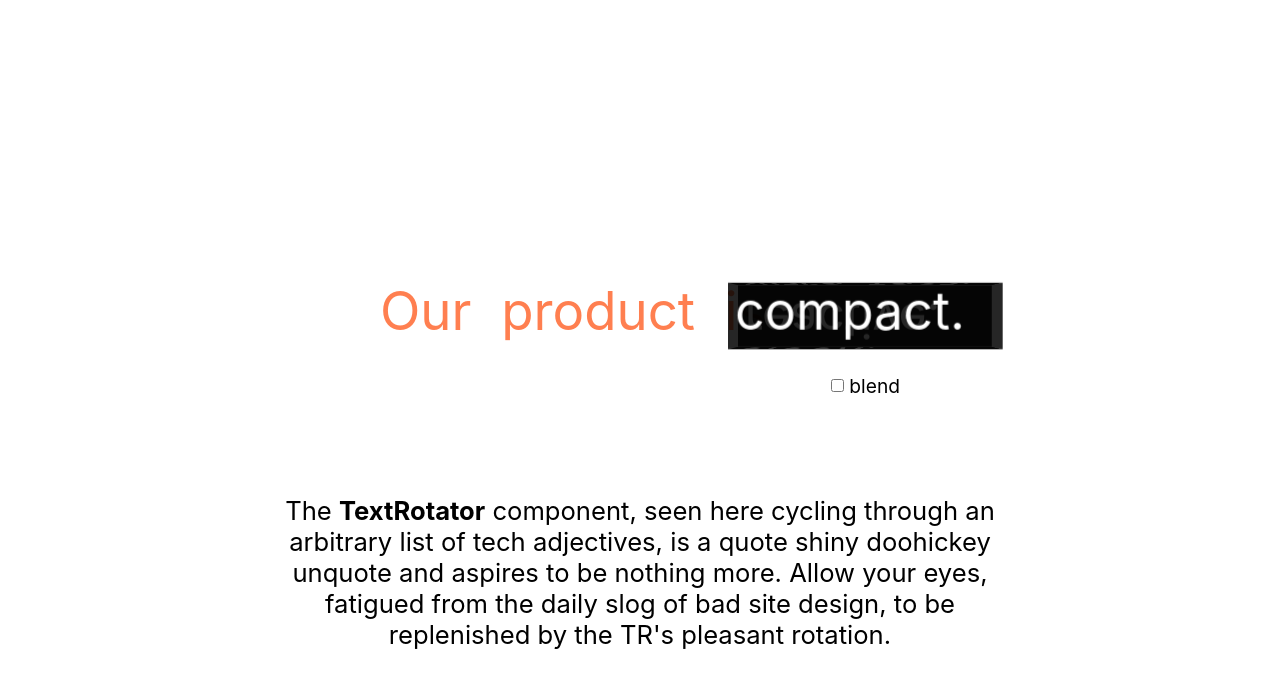
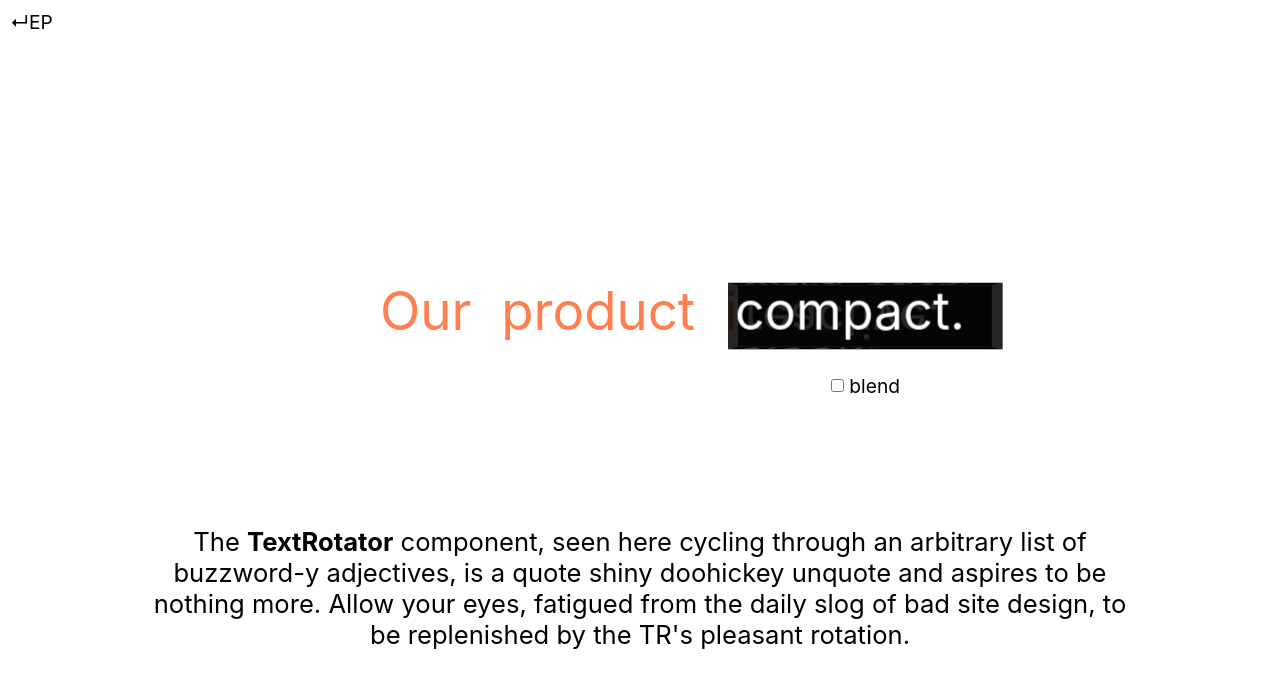
Before and after one commit to emantheman/emantheman.github.io, a React (Create React App) app: page /#/code/components/rotator in a window 1280 px wide. Shown: the top 688 px of the page. Built offline with nearby package versions, Linux system fonts and the light colour scheme.

Commit message:
Adds Back button to Rotator View
Adds 1s font and bg color transition to TR.
Alters description sizing for RotView.

```diff
--- a/src/components/TextRotator.js
+++ b/src/components/TextRotator.js
@@ -121,6 +121,7 @@ class TextRotator extends Component {
         boxShadow: `inset 0 0 20px ${prismBoxShadow}`,
         lineHeight: '1.1em',
         paddingLeft: '7px',
+        transition: 'color .8s, background-color .8s',
         textAlign: align,
         color: fontColor,
         backgroundColor,
--- a/src/styles/Rotator.scss
+++ b/src/styles/Rotator.scss
@@ -37,7 +37,7 @@
     left: 0;
     right: 0;
     bottom: 150px;
-    width: 60%;
+    width: 78%;
     margin: 0 auto;
     font-size: 1.6em;
   }
--- a/src/views/Cube.js
+++ b/src/views/Cube.js
@@ -16,7 +16,7 @@ export default class Cube extends Component {
       <div className="Cube">
         <Back
           style={{color: 'white', fontSize: '1.4em'}}
-          showInitials />
+          showInitials/>
         <div className="container">
           <DiCube alternate/>
         </div>
--- a/src/views/Rotator.js
+++ b/src/views/Rotator.js
@@ -1,6 +1,7 @@
 import React, { Component } from 'react'
 
 import TextRotator from '../components/TextRotator'
+import Back from '../components/Back'
 
 import '../styles/Rotator.scss'
 
@@ -14,7 +15,13 @@ const ADJECTIVES = [
   'innovative',
   'elegant',
   'meaningful',
-  'efficient'
+  'efficient',
+  'engaging',
+  'immersive',
+  'influential',
+  'smart',
+  'personal',
+  'ill-defined',
 ]
 
 export default class Rotator extends Component {
@@ -37,13 +44,14 @@ export default class Rotator extends Component {
   }
 
   render() {
-    const {
-      blend
-    } = this.state
+    const { blend } = this.state
     const bgColor = blend ? 'white' : 'rgba(0,0,0,0.85)'
     const fontColor = blend ? 'coral' : 'white'
     return (
       <div className="Rotator">
+        <Back
+          style={{ color: 'black' }}
+          showInitials/>
         <div className="container">
           <span className="proclamation">Our&nbsp; product&nbsp; is</span>
           <TextRotator
@@ -62,7 +70,7 @@ export default class Rotator extends Component {
           </label>
         </div>
         <span className="description">
-          The <strong>TextRotator</strong> component, seen here cycling through an arbitrary list of tech adjectives, is a quote shiny doohickey unquote and aspires to be nothing more. Allow your eyes, fatigued from the daily slog of bad site design, to be replenished by the TR's pleasant rotation.
+          The <strong>TextRotator</strong> component, seen here cycling through an arbitrary list of buzzword-y adjectives, is a quote shiny doohickey unquote and aspires to be nothing more. Allow your eyes, fatigued from the daily slog of bad site design, to be replenished by the TR's pleasant rotation.
         </span>
       </div>
     )
```
